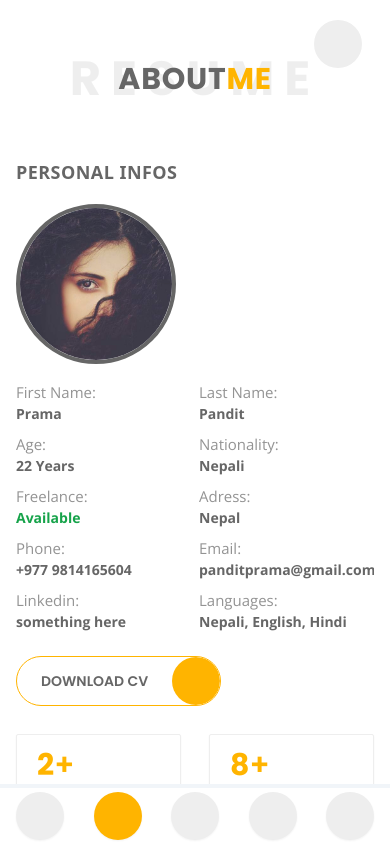
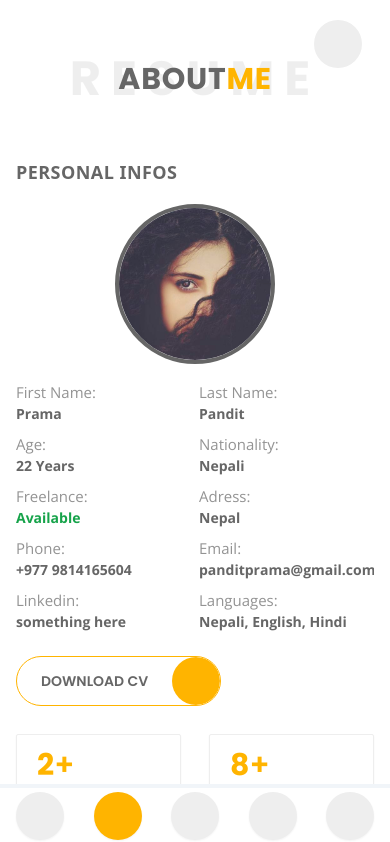
Before and after one commit to prama12/Portfolio-next, a Next.js app: page /about in a window 390 px wide. Shown: the top 842 px of the page. Built offline with nearby package versions, Linux system fonts and the light colour scheme.

Commit message:
adding some changes

```diff
--- a/components/about/PersonalInfo.jsx
+++ b/components/about/PersonalInfo.jsx
@@ -33,7 +33,7 @@
             <div className="text-start">
               <Header title="Personal Infos" />
             </div>
-            <div className="flex sm:hidden w-full ">
+            <div className="flex items-center justify-center xsm:hidden w-full ">
               <div className="w-40 h-40 border-4 border-primary-dark dark:border-gray-600 relative  rounded-full overflow-hidden">
                 <Image
                   src="/static/images/profile.jpg"
```
